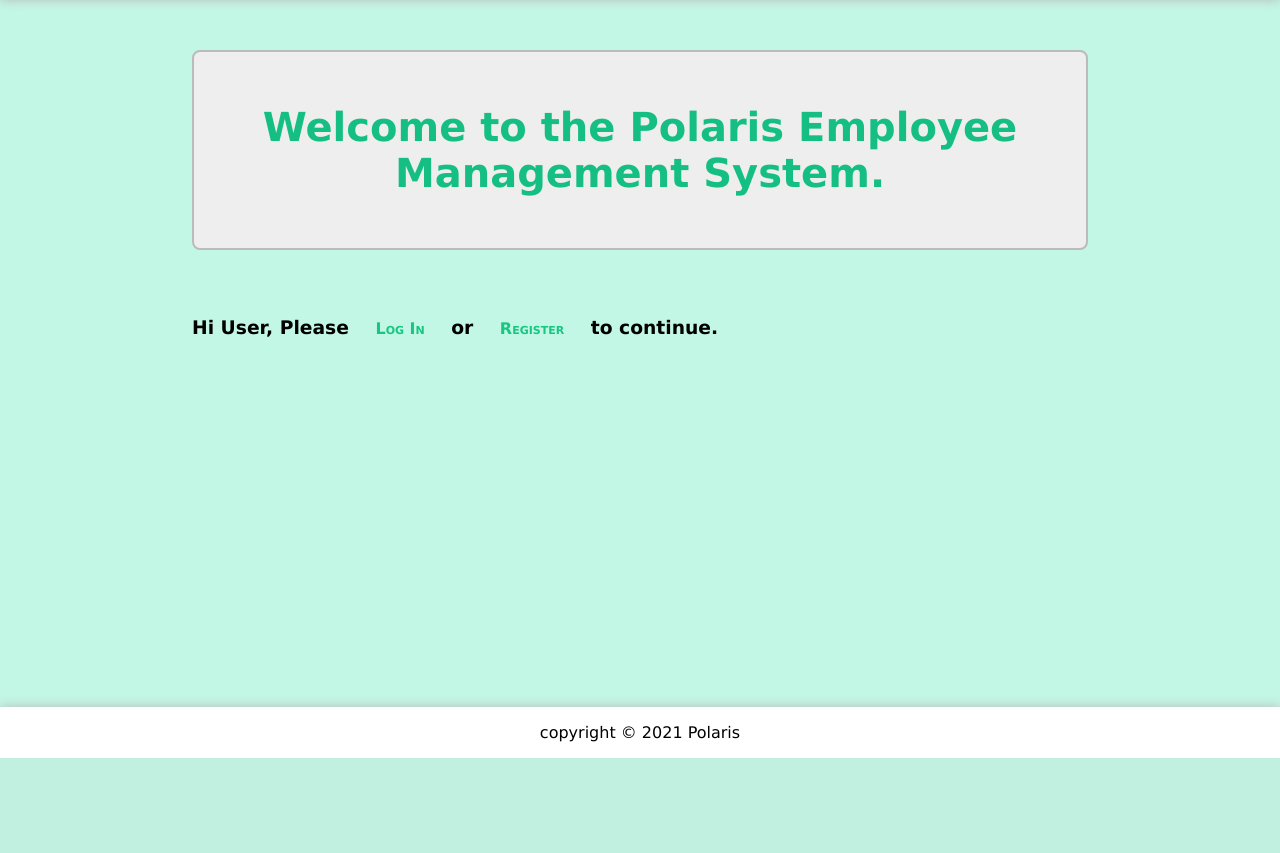
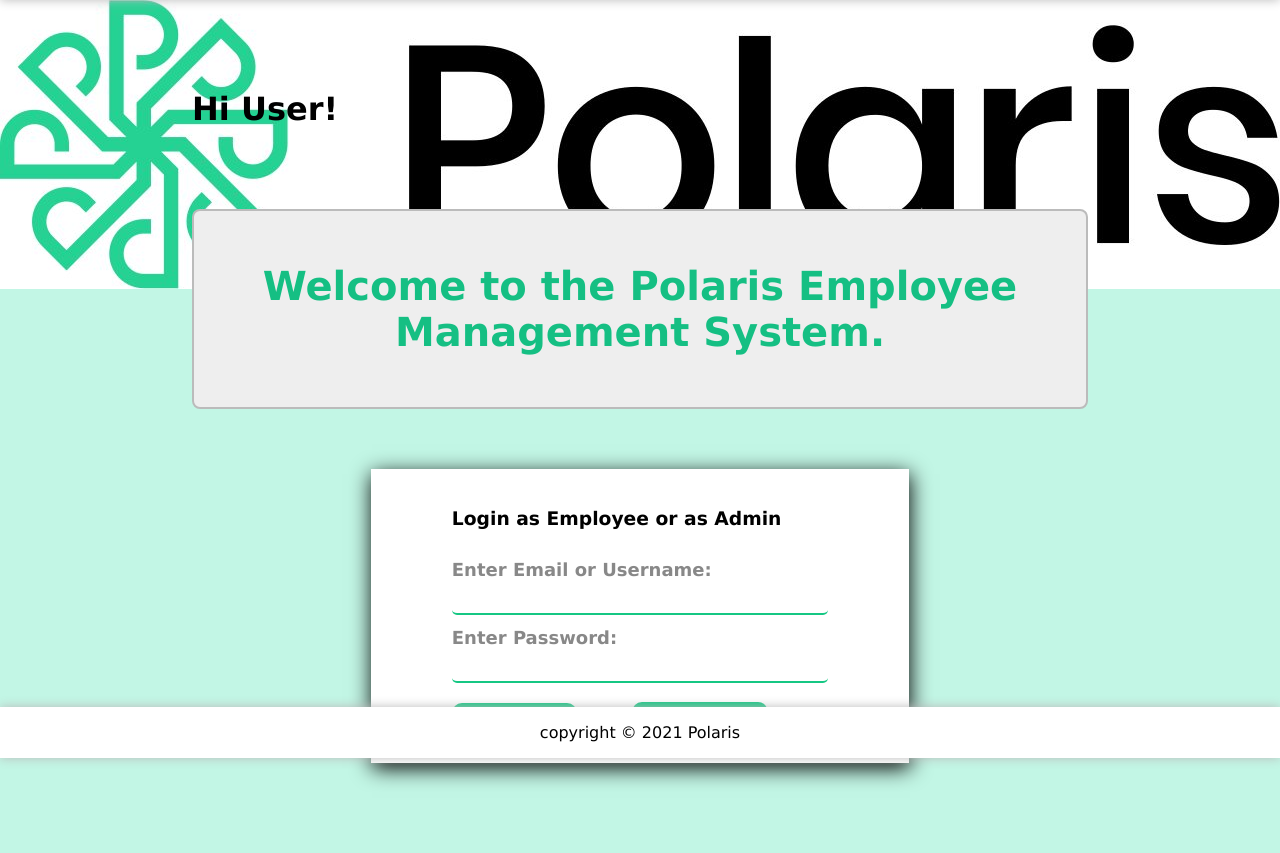
Before and after one commit to sarkardchamp/EmployeeManagementSystem, a Django app: page / in a window 1280 px wide. Shown: the part 42-895 px from the top of the page. Before the commit the page ends 800 px from the top, so only its background shows below. Run offline with Django 3.2, Linux system fonts and the light colour scheme.

Commit message:
updated css

```diff
--- a/EmployeeManagementSystem/template/dashboard.html
+++ b/EmployeeManagementSystem/template/dashboard.html
@@ -101,6 +101,6 @@
     {% block js %}
         <script>
             var div = document.getElementsByTagName('body')[0];
-            div.style.background = "url('/static/emp_banner.jpg') top/100% auto no-repeat";
+            div.style.background = "url('/static/emp_banner.jpg') 0 10px/100% auto no-repeat, rgba(187, 245, 226, 0.89)";
         </script>
     {% endblock %}
--- a/EmployeeManagementSystem/template/index.html
+++ b/EmployeeManagementSystem/template/index.html
@@ -18,10 +18,28 @@
     {% endif %}
     {% endblock %}
     {% block content %}
+        {% if not request.session.id %}
+        <h1 style="margin-top: 100px;">Hi User!</h1>
+        {% endif %}
         <div class="jumbotron">
             Welcome to the Polaris Employee Management System.
         </div>
-        {% if not request.session.id %}
-        <h3>Hi User, Please <a href="/login">Log In</a> or <a href="/insert">Register</a> to continue.</h3>
-        {% endif %}
+        <div class="form">
+            <form method="POST">
+                {% csrf_token %}
+                <h3 class="mb-3">Login as Employee or as Admin</h3>
+                <label for="em_un">Enter Email or Username:</label>
+                <input type="text" name="em_un" id="em_un">
+                <label for="password">Enter Password:</label>
+                <input type="password" name="password" id="password">
+                <input type="submit" value="Log In" onclick="return validateLogin();">
+                <a href="javascript:history.back();" style="margin-left: 30px;">Cancel</a>
+            </form>
+        </div>
     {% endblock %}
+    {% block js %}
+        <script>
+            var div = document.getElementsByTagName('body')[0];
+            div.style.background = "url('/static/icon.png') 0 40px/100% auto no-repeat, rgba(187, 245, 226, 0.89)";
+        </script>
+    {% endblock %}
```
Also changed, not shown: db.sqlite3.
